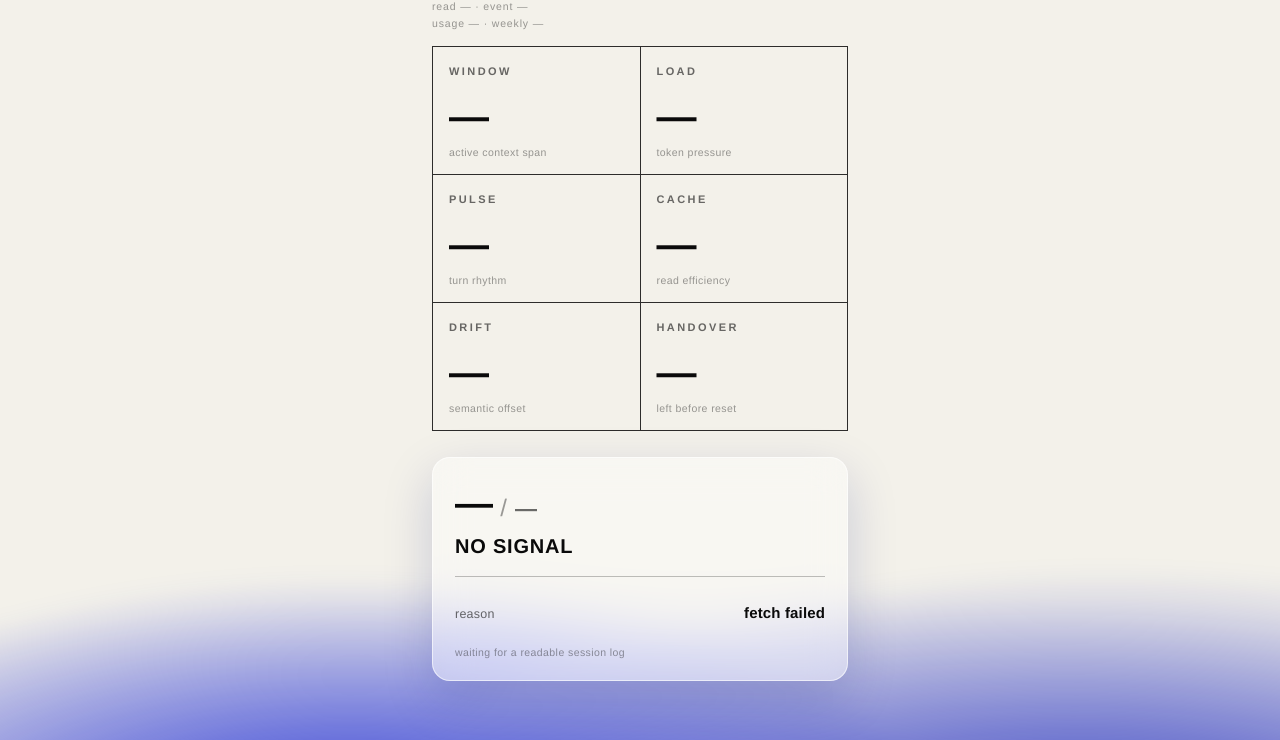
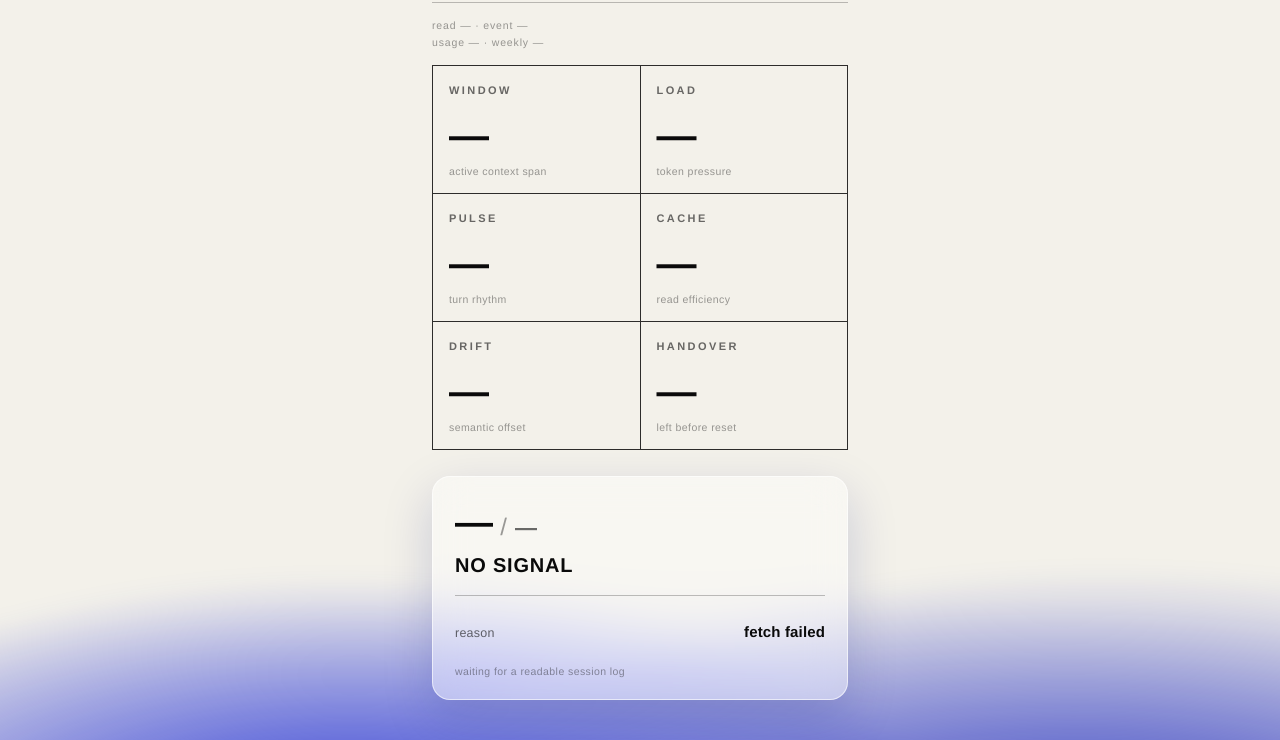
Before and after one commit to yuanzi325/status, a website: page public/index.html in a window 1280 px wide. Shown: the part 99-839 px from the top of the page. Drawn offline with Linux system fonts and the light colour scheme; no server answers.

Commit message:
Add a full-width hairline between masthead and status lines
Frontend only. A thin grey rule (ink-25, full grid width) separates the
masthead from the read/event + usage status lines, matching the grid's
edges below. Tightened masthead margin to 18px, gave the rule 14px bottom
margin, and zeroed the readline's negative top margin so spacing stays even.

```diff
--- a/public/index.html
+++ b/public/index.html
@@ -19,6 +19,8 @@
         <span class="dot"></span>
       </div>
     </header>
+
+    <hr class="masthead-rule" />
 
     <p class="readline" id="readline">read — · event —</p>
     <p class="usageline" id="usageline">usage — · weekly —</p>
--- a/public/styles.css
+++ b/public/styles.css
@@ -66,7 +66,14 @@ body {
   display: flex;
   align-items: flex-start;
   justify-content: space-between;
-  margin-bottom: 26px;
+  margin-bottom: 18px;
+}
+
+/* hairline between the masthead and the status lines (full grid width) */
+.masthead-rule {
+  border: none;
+  border-top: 1px solid var(--ink-25);
+  margin: 0 0 14px;
 }
 
 .brand h1 {
@@ -117,7 +124,7 @@ body {
 }
 
 .readline {
-  margin: -12px 0 0;
+  margin: 0 0 0;
 }
 
 .usageline {
```
